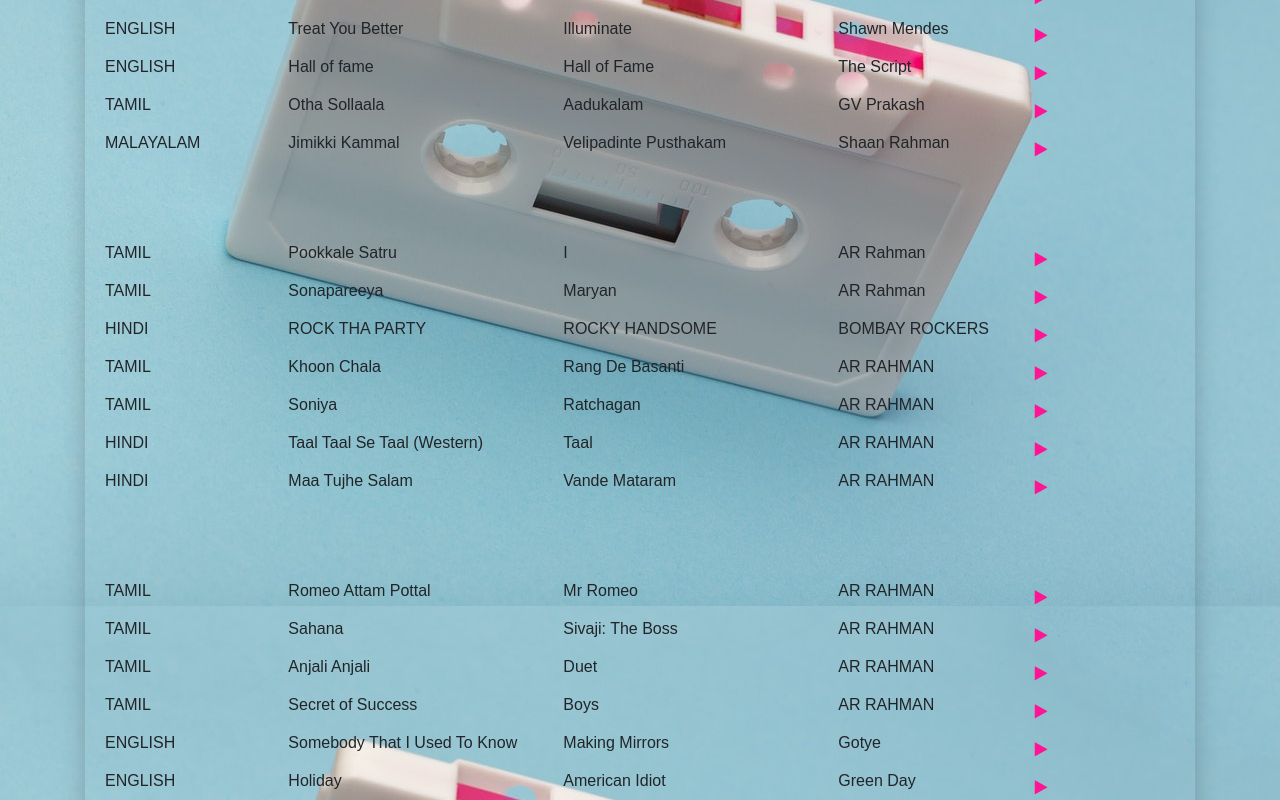
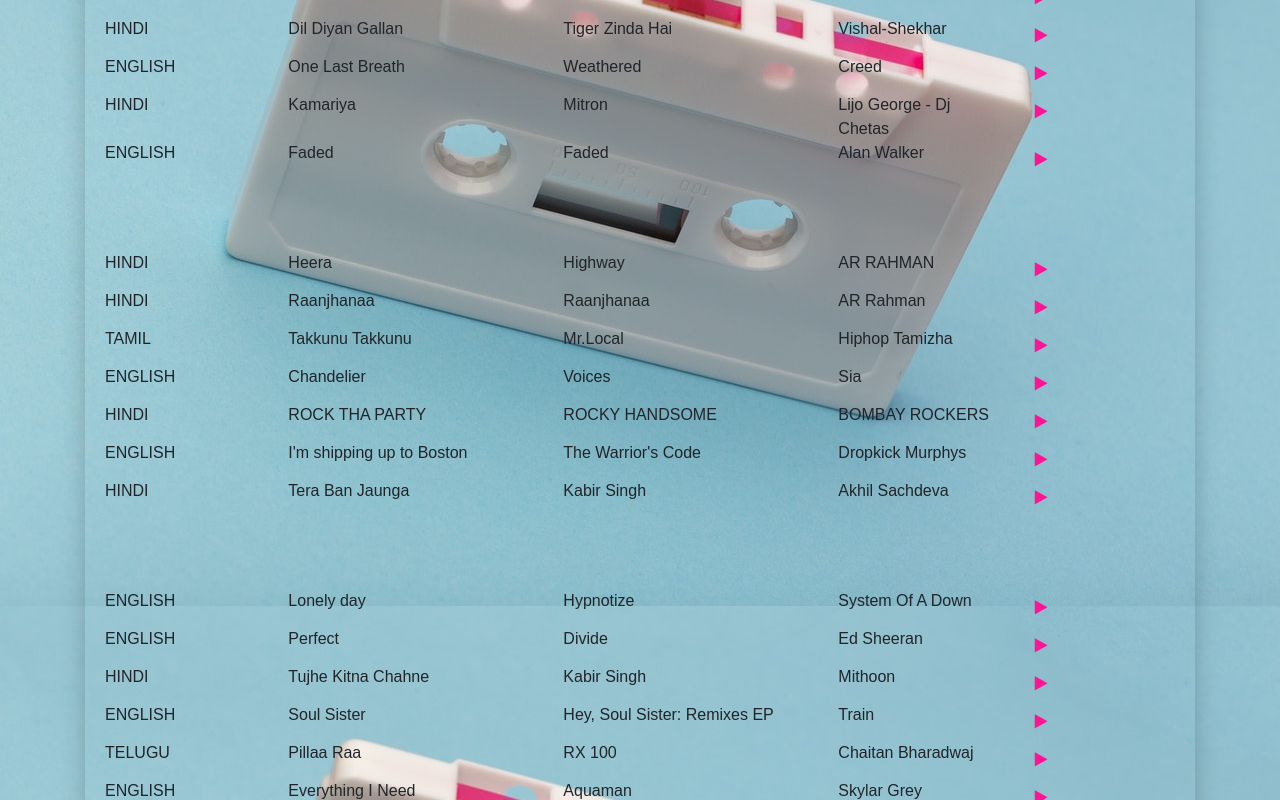
Before and after one commit to msunilhyd/lps_iterative, a React (Create React App) app: page / in a window 1280 px wide. Shown: the part 1100-1900 px from the top of the page. Built offline with nearby package versions, Linux system fonts and the light colour scheme.

Commit message:
25-Jun-20 : new daya

```diff
--- a/src/components/Playlist.js
+++ b/src/components/Playlist.js
@@ -2,10 +2,10 @@ import React, { Component } from 'react'
 import PropTypes from 'prop-types'
 import PlaylistItem from './PlaylistItem'
 import YouTubePlayer  from 'youtube-player'
+import '../css/Playlist.css'
+
 // A BETTER WAY TO INTEGRATE YOUTUBE INTO REACT NATIVE
 // https://lonelycpp.github.io/2020/03/15/react-native-youtube/
-import '../css/Playlist.css'
-
 /**
  * ReactComponent Playlist
  * Rendering a playlist
--- a/src/samples/playlists.js
+++ b/src/samples/playlists.js
@@ -3,106 +3,43 @@ const playlists = {
     slug: 'my-uber-playlist',
     title: 'My Über Playlist!',
     songs: [
+      ["Don't Fear The Reaper", 'ENGLISH', '1976', 'Blue Öyster Cult', 'RjMEzBMiTJ4', 'Agents of Fortune'],
+      ['Iris', 'ENGLISH', '1998', 'Goo Goo Dolls', 'CUbJQGqFoi0', 'City of Angels: Music from the Motion Picture'],
+      ['Whatever it takes', 'ENGLISH', '2017', 'Imagine Dragons', 'M66U_DuMCS8', 'Whatever It Takes (Miss Congeniality Remix)'],
+      ["Toxicity", 'ENGLISH', '2001', 'System Of A Down', '0ukNUCQRPkI', 'Toxicity'],
+
       ['Eastside', 'ENGLISH', '2018', 'Benny Blanco', 'KFof8aaUvGY', 'Eastside'],
-      ['Pompeii', 'ENGLISH', '2013', 'Bastille', 'ChP_alpzsH8', 'Bad Blood'],
-      ['Girls Like You', 'ENGLISH', '2018', 'Maroon 5', 'aJOTlE1K90k', 'Maroon 5'],
-      ['Happier', 'ENGLISH', '2018', 'Marshmello', 'm7Bc3pLyij0', 'Happier'],
-      ['Faded', 'ENGLISH', '2015', 'Alan Walker', 'qdpXxGPqW-Y', 'Faded'],
-      ['Chandelier', 'ENGLISH', '2014', 'Sia', '8nWdqiB6VqU', 'Voices'],
-
-      ["Don't You Worry Child", 'ENGLISH', '2012', 'Swedish House Mafia', 'rj8kxo0inp8', "Don't You Worry Child (Joris Voorn Dub)"],
       ['Fix You', 'ENGLISH', '2005', 'Coldplay', 'SYmJ_YcC_Fg', 'X&Y'],
-      ["Sultans of Swing", 'ENGLISH', '1978', 'Dire straits', '89Qg_gYqkys', ' Sultans Of Swing / Eastbound Train'],
-      ["Dream on", 'ENGLISH', '1973', 'Aerosmith', '4Y0lAQomh9g', 'Aerosmith'],
-      ["Stereo Love", 'ENGLISH', '2009', 'Edward Maya', 'sw5kcRjBkEY', 'Love Story'],
       ["Renegades", 'ENGLISH', '2015', 'X Ambassadors', '6tu4wWSbnIs', ' Renegades (Astrolith Remix)'],
-      ["Going In Blind", 'ENGLISH', '2006', 'P.O.D', 'VH4YfGDild0', 'Greatest Hits: The Atlantic Years'],
-
-      ["Rockabye", 'ENGLISH', '20120167', 'Clean Bandit', '2VDdP7lYiiI', 'Rockabye (Autograf Remix)'],
-      ["Falcon Eye", 'ENGLISH', '2017', 'Off Bloom', 'VASKfvfTePI', 'Falcon Eye'],
-      ["Fa la la", 'ENGLISH', '2011', 'Justin Bieber', 'PyoiR7jQhkg', 'Under the Mistletoe'],
-      ["Youth Of The Nation", 'ENGLISH', '2001', 'P.O.D', '1wNjBR_jZ9M', 'Satellite'],
       ["Treat You Better", 'ENGLISH', '2016', 'Shawn Mendes', 'EvDz91ZmOD0', 'Illuminate'],
       ["Hall of fame", 'ENGLISH', '2012', 'The Script', 'ds6o9in_y-o', 'Hall of Fame'],
-      ['Otha Sollaala', 'TAMIL', '2011', 'GV Prakash', 'FNLrzbv0Vdg', 'Aadukalam'],
-      ['Jimikki Kammal', 'MALAYALAM', '2017', 'Shaan Rahman', 'IvkVJt4lhGA', 'Velipadinte Pusthakam'],
-
-      ['Pookkale Satru', 'TAMIL', '2017', 'AR Rahman', 'OCsrcPizVjA', 'I'],
-      ['Sonapareeya', 'TAMIL', '2013', 'AR Rahman', 'HdBxoARI7E8', 'Maryan'],
-      ['ROCK THA PARTY', 'HINDI', '2016', 'BOMBAY ROCKERS', 'areBR3RVBVc', 'ROCKY HANDSOME'] ,
-      ['Khoon Chala', 'TAMIL', '2006', 'AR RAHMAN', 'ezfrbmJuLBM', 'Rang De Basanti'] ,
-      ['Soniya', 'TAMIL', '1997', 'AR RAHMAN', 'sHbiwr5Ue6Y', 'Ratchagan'] ,
-      ['Taal Taal Se Taal (Western)', 'HINDI', '1999', 'AR RAHMAN', 'MelMTp_dxNQ', 'Taal'] ,
-      ['Maa Tujhe Salam', 'HINDI', '1997', 'AR RAHMAN', 'e60xy-jt_zI', 'Vande Mataram'] ,
-      ['Romeo Attam Pottal ', 'TAMIL', '1996', 'AR RAHMAN', 'mbVrnZt2Eu4', 'Mr Romeo'] ,
-
-      ['Sahana', 'TAMIL', '2007', 'AR RAHMAN', 'lTPQ6i0cSZM', 'Sivaji: The Boss'] ,
-      ['Anjali Anjali ', 'TAMIL', '1994', 'AR RAHMAN', 'B_iuts4M5ZE', 'Duet'] ,
-      ['Secret of Success ', 'TAMIL', '2003', 'AR RAHMAN', 'kjOrdWcybpg', 'Boys'] ,
       ["Somebody That I Used To Know", 'ENGLISH', '2012', 'Gotye', 'Q7DtJJSVPsk', 'Making Mirrors'],
       ["Holiday", 'ENGLISH', '2004', 'Green Day', 'sO-S32xnXA0', 'American Idiot'],
+
       ["Black Sheep", 'ENGLISH', '2010', 'Metric', 'ArkDWrHmmXI', ' Scott Pilgrim vs. the World '],
       ["Whatever", 'ENGLISH', '1994', 'Oasis', 'cAa4BN_Uadc', 'Definitely Maybe'],
       ["Wicked Ones", 'ENGLISH', '2014', 'Dorothy', 'kOngAfP_2OE', 'DOROTHY'],
+      ["Chop suey", 'ENGLISH', '2001', 'System Of A Down', 'CtZ9j-UYI1w', 'Toxicity'],
+      ['Ullaallaa', 'TAMIL', '2019', 'Anirudh', 'UvQ9y4w8unE', 'Petta'],
+      ["One love", 'ENGLISH', '2002', 'Blue', 'Rc7cK0jjpL8', 'One love'],
+      ['Dil Diyan Gallan', 'HINDI', '2017', 'Vishal-Shekhar', 'mevO4I0f5lg', 'Tiger Zinda Hai'],
+
+      ['One Last Breath', 'ENGLISH', '2001', 'Creed', 'BzamjXouX5w', 'Weathered'],
+      ['Kamariya', 'HINDI', '2018', 'Lijo George - Dj Chetas', 'nfrfUSuFlow', 'Mitron'],
+      ['Faded', 'ENGLISH', '2015', 'Alan Walker', 'qdpXxGPqW-Y', 'Faded'],
+      ['Heera', 'HINDI', '2014', 'AR RAHMAN', 'xn1nhR5Ayx0', 'Highway'],
+      ['Raanjhanaa', 'HINDI', '2013', 'AR Rahman', 'OsTGp5n6w5E', 'Raanjhanaa'],
+
 
       ['Takkunu Takkunu', 'TAMIL', '2019', 'Hiphop Tamizha', '7pVoLXgQkok', 'Mr.Local'] ,
-      ['Yaanji', 'TAMIL', '2017', 'Anirudh Ravichander', 'bWK3EuroEk4', 'Vikram Vedha'] ,
-      ['Kamariya', 'HINDI', '2018', 'Lijo George - Dj Chetas', 'nfrfUSuFlow', 'Mitron'],
-      ["C'est La Vie", 'FRENCH-ARABIC', '2013', 'Cheb Khaled', 'defnPu0Jz3Y', 'Cest La Vie (Remixes)'],
-      ['Chogada', 'HINDI', '2018', 'Lijo George - Dj Chetas', 'd4OGZZ0EsAI', 'Loveyatri'],
-      ['Kanave Kanave', 'TAMIL', '2013', 'Anirudh Ravichander', 'qD53-RZpTOc', 'David'] ,
-      ['Kadhal Anukkal', 'TAMIL', '2010', 'AR RAHMAN', 'rH7VvU34NIU', 'Enthiran'],
-      ['Kundanapu Bomma ', 'TELUGU', '2010', 'AR RAHMAN', 'sgSDt4YX9P8', 'Yemaaya Chesave'],
-
-      ['Don’u Don’u Don’u', 'TAMIL', '2015', 'Anirudh', 'Y0eErsVNK-I', 'Maari'],
-      ['Naan Nee', 'TAMIL', '2014', 'Santhosh Narayanan', 'VMYWqrlB7Gc', 'Madras'],
-      ['Alladhe Siragiye', 'TAMIL', '2016', 'Anirudh', 'qLghPlhluGI', 'Rum'],
-      ['Azhagiye', 'TAMIL', '2017', 'AR Rahman', 'TFUBlO-zJGg', 'Kaatru Veliyidai'],
-      ['Engeyum Kadhal', 'TAMIL', '2011', 'Harris Jayaraj ', 'Ue0EpN0q_Kc', 'Engeyum Kadhal'],
-      ['Innum Konjam Naeram', 'TAMIL', '2013', 'AR Rahman', 'jqCh3fSNog4', 'Maryan'],
-      ['Rishte Naate', 'HINDI', '2009', 'Pritam', 'c504EGCwQlU', 'De Dana Dan'],
-      ['Sun Saathiya', 'HINDI', '2015', 'Sachin - Jigar', '_NWaYjsz3qY', 'ABCD 2'],
-      ['Kadavulae Vidai', 'TAMIL', '2016', 'Anirudh', 'Hfh_dcVaN5o', 'Rum'],
-
-      ['Ilamai Thirumbudhe', 'TAMIL', '2019', 'Anirudh', '3QKgnA4uy30', 'Petta'],
-      ['Maate Vinadhuga', 'TELUGU', '2018', 'Jakes Bejoy', 'KMocA8G_puU','Taxiwaala'],
-      ['Radha', 'HINDI', '2017', 'Pritam', 'loRj95fRX1c', 'Jab Harry Met Sejal'],
-      ["Seven nation army", 'ENGLISH', '2003', 'The White Stripes', 's2i82up9E1w', 'Elephant'],
-      ['Soch Na Sake', 'HINDI', '2015', 'Amaal Mallik', 'IQ-IzgNhvhg', 'AIRLIFT'],
-      ['Tum Mile', 'HINDI', '2015', 'Pritam', 'C0S0PMpNybM', 'Tum Mile'],
-
-      ["Chop suey", 'ENGLISH', '2001', 'System Of A Down', 'CtZ9j-UYI1w', 'Toxicity'],
-      ['Ullaallaa', 'TAMIL', '2019', 'Anirudh', 'UvQ9y4w8unE', 'Petta'],
-      ["Toxicity", 'ENGLISH', '2001', 'System Of A Down', '0ukNUCQRPkI', 'Toxicity'],
-      ["One love", 'ENGLISH', '2002', 'Blue', 'Rc7cK0jjpL8', 'One love'],
-      ['Dil Diyan Gallan', 'HINDI', '2017', 'Vishal-Shekhar', 'mevO4I0f5lg', 'Tiger Zinda Hai'],
-      ['Andamaina Premarani', 'TELUGU', '1994', 'A. R. Rahman', 'kqXTFX4mNOg','Premikudu'],
-      ["Hips don't lie", 'ENGLISH', '2005', 'Shakira', 'q0V1yQueYwY', 'Oral Fixation Vol. 2'],
-
-      ['Channa Mereya', 'HINDI', '2016', 'Pritam', 'bzSTpdcs-EI', 'Ae Dil Hai Mushkil'],
-      ['Emai Poyave','TELUGU','2018','Vishal Chandrasekhar','QfF5ceRzrqI','Padi Padi Leche Manasu'],
-      ['Judaai','HINDI','2011','Sachin-Jigar','5Dnv-nIlwWo','Badlapur'],
-      ["Icky thump", 'ENGLISH', '2007', 'The White Stripes', 'm1KyC_LzvzQ', 'Icky Thump'],
-
-      ['Padi Padi Leche Manasu','TELUGU','2018','Vishal Chandrasekhar','uNLX3CffxTE','Padi Padi Leche Manasu'],
-      ['Stiches', 'ENGLISH', '2015', 'Shawn Mendes', 'M_yYWMOKjvE', 'Stitches (Seeb Remix)'],
-      ['Sucker', 'ENGLISH', '2019', 'Jonas Brothers', 'Ty0WEJvlljs', 'Happiness Begins'],
-      ['Hawayein', 'HINDI', '2017', 'Pritam', 'cYOB941gyXI', 'Jab Harry Met Sejal'],
-      ['Shape of you', 'ENGLISH', '2017', 'Ed Sheeran', 'VJ2rlci9PE0', 'Shape of You (Stormzy Remix)'],
+      ['Chandelier', 'ENGLISH', '2014', 'Sia', '8nWdqiB6VqU', 'Voices'],
+      ['ROCK THA PARTY', 'HINDI', '2016', 'BOMBAY ROCKERS', 'areBR3RVBVc', 'ROCKY HANDSOME'] ,
 
 
-      ['Starboy', 'ENGLISH', '2016', 'The Weeknd', 'dMMUH_ZpbB0', 'Starboy'],
-      ['Lighters', 'ENGLISH', '2011', 'Bad Meets Evil', 'qJHiMGomJ_A', 'Hell: The Sequel'],
-      ['Here without you', 'ENGLISH', '2002', '3 Doors Down', 'NxBl_q_NDas', 'Away from the Sun'],
-      ['Teri Deewani', 'HINDI', '2016', 'Kailash Kher', 'F_F6yC87-ts', 'Best of Bollywood: Sufi'],
       ["I'm shipping up to Boston", 'ENGLISH', '2005', 'Dropkick Murphys', '1IIkaH2pY50', "The Warrior's Code"],
-      ['Cheap Thrills', 'ENGLISH', '2016', 'Sia', 'nEIHHydwec8', 'This Is Acting'],
       ['Tera Ban Jaunga', 'HINDI', '2019', 'Akhil Sachdeva', '39BOqZO8xaM', 'Kabir Singh'],
       ["Lonely day", 'ENGLISH', '2005', 'System Of A Down', '9VBiJvJfC0Q', 'Hypnotize'],
 
-      ['My Love', 'ENGLISH', '2000', 'Westlife', 'btUTQeto940', 'Coast to Coast'],
-      ['Wake Me Up', 'ENGLISH', '2013', 'Avicii', 'yVjjuOqMQIw', 'True'],
-      ['Tung Tung Baje', 'HINDI', '2015', '	Sneha Khanwalkar', 'u2VhHGAtr4g', 'Singh Is Bliing'],
       ['Perfect', 'ENGLISH', '2017', 'Ed Sheeran', 'iKzRIweSBLA', 'Divide'],
       ['Tujhe Kitna Chahne', 'HINDI', '2019', 'Mithoon', 'ABsafzlQN9Q', 'Kabir Singh'],
 
@@ -121,14 +58,63 @@ const playlists = {
       ['Tukur Tukur', 'HINDI', '2015', 'Pritam', 'hp0g6p2jjvo', 'Dilwale'],
       ['Bhaag DK Bose', 'HINDI', '2011', 'Ram Sampath', 'Vc1NR-cMchc', 'Delhi Belly'],
       ['Maahi Ve', 'HINDI', '2014', 'A.R Rahman', 'S1aQhVUy_9g', ' Highway'],
-      ['Beautiful', 'ENGLISH', '2009', 'Eminem', 'WDsWiUObdes', 'Relapse'],
 
-      ['Zaalima', 'HINDI', '2017', 'Ram Sampath', 'hhdSyBHuI88', 'Raees'],
-      ['Magic', 'ENGLISH', '2014', 'Coldplay', '1PvBc2TOpE4', 'A Head Full of Dreams '],
+      ['Sun Saathiya', 'HINDI', '2015', 'Sachin - Jigar', '_NWaYjsz3qY', 'ABCD 2'],
+      ['Kadavulae Vidai', 'TAMIL', '2016', 'Anirudh', 'Hfh_dcVaN5o', 'Rum'],
+
+
+      ['Khoon Chala', 'TAMIL', '2006', 'AR RAHMAN', 'ezfrbmJuLBM', 'Rang De Basanti'] ,
+      ['Chogada', 'HINDI', '2018', 'Lijo George - Dj Chetas', 'd4OGZZ0EsAI', 'Loveyatri'],
+      ['Kanave Kanave', 'TAMIL', '2013', 'Anirudh Ravichander', 'qD53-RZpTOc', 'David'] ,
+
+      ["Falcon Eye", 'ENGLISH', '2017', 'Off Bloom', 'VASKfvfTePI', 'Falcon Eye'],
+      ["Fa la la", 'ENGLISH', '2011', 'Justin Bieber', 'PyoiR7jQhkg', 'Under the Mistletoe'],
+      ['Rishte Naate', 'HINDI', '2009', 'Pritam', 'c504EGCwQlU', 'De Dana Dan'],
+      ['Engeyum Kadhal', 'TAMIL', '2011', 'Harris Jayaraj ', 'Ue0EpN0q_Kc', 'Engeyum Kadhal'],
+      ['Don’u Don’u Don’u', 'TAMIL', '2015', 'Anirudh', 'Y0eErsVNK-I', 'Maari'],
+      ['Naan Nee', 'TAMIL', '2014', 'Santhosh Narayanan', 'VMYWqrlB7Gc', 'Madras'],
+      ['Alladhe Siragiye', 'TAMIL', '2016', 'Anirudh', 'qLghPlhluGI', 'Rum'],
+
+      ['Channa Mereya', 'HINDI', '2016', 'Pritam', 'bzSTpdcs-EI', 'Ae Dil Hai Mushkil'],
+      ['Emai Poyave','TELUGU','2018','Vishal Chandrasekhar','QfF5ceRzrqI','Padi Padi Leche Manasu'],
+      ['Judaai','HINDI','2011','Sachin-Jigar','5Dnv-nIlwWo','Badlapur'],
+      ['Padi Padi Leche Manasu','TELUGU','2018','Vishal Chandrasekhar','uNLX3CffxTE','Padi Padi Leche Manasu'],
+      ['Stiches', 'ENGLISH', '2015', 'Shawn Mendes', 'M_yYWMOKjvE', 'Stitches (Seeb Remix)'],
+      ['Sucker', 'ENGLISH', '2019', 'Jonas Brothers', 'Ty0WEJvlljs', 'Happiness Begins'],
+      ['Hawayein', 'HINDI', '2017', 'Pritam', 'cYOB941gyXI', 'Jab Harry Met Sejal'],
+
+
+      ['Ilamai Thirumbudhe', 'TAMIL', '2019', 'Anirudh', '3QKgnA4uy30', 'Petta'],
+      ['Maate Vinadhuga', 'TELUGU', '2018', 'Jakes Bejoy', 'KMocA8G_puU','Taxiwaala'],
+      ['Radha', 'HINDI', '2017', 'Pritam', 'loRj95fRX1c', 'Jab Harry Met Sejal'],
+      ["Seven nation army", 'ENGLISH', '2003', 'The White Stripes', 's2i82up9E1w', 'Elephant'],
+      ['Soch Na Sake', 'HINDI', '2015', 'Amaal Mallik', 'IQ-IzgNhvhg', 'AIRLIFT'],
+
+      ['Inconsolable', 'ENGLISH', '2007', 'Backstreet Boys', 'c3955-vJ5Nw', 'Unbreakable'],
+      ['Forever young', 'ENGLISH', '2005', 'Youth Group', 'Nzdt9vBvSDE', 'The O.C.'],
+      ['The Saltwater Room', 'ENGLISH', '2008', 'Adam Young', 'qMp3TIVYwwk', 'Maybe', 'I am Dreaming'],
+      ['Nachave Nizam Pori ', 'TELUGU', '2004', 'Devi Sri Prasad', 'xR85zCreXUo', 'Varsham'],
       ['Beera', 'HINDI', '2010', 'A.R Rahman', '9oN4ePKC0MQ', 'Raavan'],
       ['See You Again', 'ENGLISH', '2010', 'Charlie Puth', 'RgKAFK5djSk', 'See You Again'],
       ['Moongil Thottam', 'TAMIL', '2013', 'A.R Rahman', 'IOA4-EIhtLA', 'Kadal'],
-      ['Sky full of stars', 'ENGLISH', '2014', 'Coldplay', 'ot_snHDVTUU', 'Ghost Stories'],
+
+      ['Girls Like You', 'ENGLISH', '2018', 'Maroon 5', 'aJOTlE1K90k', 'Maroon 5'],
+      ['Happier', 'ENGLISH', '2018', 'Marshmello', 'm7Bc3pLyij0', 'Happier'],
+      ['Starboy', 'ENGLISH', '2016', 'The Weeknd', 'dMMUH_ZpbB0', 'Starboy'],
+      ['Lighters', 'ENGLISH', '2011', 'Bad Meets Evil', 'qJHiMGomJ_A', 'Hell: The Sequel'],
+      ['Here without you', 'ENGLISH', '2002', '3 Doors Down', 'NxBl_q_NDas', 'Away from the Sun'],
+      ['Teri Deewani', 'HINDI', '2016', 'Kailash Kher', 'F_F6yC87-ts', 'Best of Bollywood: Sufi'],
+      ['Cheap Thrills', 'ENGLISH', '2016', 'Sia', 'nEIHHydwec8', 'This Is Acting'],
+
+      ['My Love', 'ENGLISH', '2000', 'Westlife', 'btUTQeto940', 'Coast to Coast'],
+      ['Tung Tung Baje', 'HINDI', '2015', '	Sneha Khanwalkar', 'u2VhHGAtr4g', 'Singh Is Bliing'],
+      ['Magic', 'ENGLISH', '2014', 'Coldplay', '1PvBc2TOpE4', 'A Head Full of Dreams '],
+      ['Tum Mile', 'HINDI', '2015', 'Pritam', 'C0S0PMpNybM', 'Tum Mile'],
+      ['Yaanji', 'TAMIL', '2017', 'Anirudh Ravichander', 'bWK3EuroEk4', 'Vikram Vedha'] ,
+
+      ["Icky thump", 'ENGLISH', '2007', 'The White Stripes', 'm1KyC_LzvzQ', 'Icky Thump'],
+      ['Shape of you', 'ENGLISH', '2017', 'Ed Sheeran', 'VJ2rlci9PE0', 'Shape of You (Stormzy Remix)'],
+
 
       ['Kun Faya Kun', 'HINDI', '2011', 'A.R Rahman', '0RDI9CMilhk', ' Rockstar'],
       ['Dil Ye Bekarar Kyun Hai', 'HINDI', '2012', 'Pritam', '5oKFcSeHTSU', ' Players'],
@@ -142,7 +128,6 @@ const playlists = {
       ['Love me like you do', 'ENGLISH', '2015', 'Ellie Goulding', '725WlG1idPc', 'DELIRIUM'],
       ['Allah Maaf Kare', 'HINDI', '2011', 'Pritam', 'BhtHOzkQRpI', 'Desi Boyz'],
       ['Burn', 'ENGLISH', '2013', 'Ellie Goulding', 'J5f27dW_AS0', 'Halcyon Days'],
-      ['Aalaporaan Thamizhan', 'TAMIL', '2017', 'A.R Rahman', '3XmrZaVVUpc', 'Mersal'],
       ['Danza Kuduro', 'Portuguese', '2010', 'Don Omar', 'YPlZ-nJewRE', 'Don Omar Presents: Meet the Orphans'],
       ['Abhi Mujh Mein Kahin', 'HINDI', '2012', 'Ajay-Atul', 'oWKgpB2zpgw', 'Agneepath'],
 
@@ -184,9 +169,7 @@ const playlists = {
       ['Airplanes', 'ENGLISH', '2010', ' B.o.B', 'Yy2aIH4XYpg', 'B.o.B Presents: The Adventures of Bobby Ra'],
 
       ['Ey Hairathe', 'HINDI', '2007', 'A. R. Rahman', '038jmlSH3iM', 'Guru'],
-      ['Hymn For The Weekend', 'ENGLISH', '2015', 'Coldplay', 'YykjpeuMNEk', 'A Head Full of Dreams'],
       ['Cheliya Cheliya', 'TELUGU', '2001', 'Mani Sharma', '_ruDPvH9_Eg', 'Kushi'],
-      ['Space Bound', 'ENGLISH', '2010', ' Eminem', 'JByDbPn6A1o', 'Recovery'],
       ['Kabhi Neem Neem', 'HINDI', '2004', 'A. R. Rahman', 'ALQ7MLtEwtI', 'Yuva'],
       ["When I'm Gone", 'ENGLISH', '2005', 'Eminem', '1wYNFfgrXTI', "When I'm Gone"],
 
@@ -196,15 +179,11 @@ const playlists = {
       ['Roja Kadale', 'TAMIL', '2015', 'Harris Jayaraj', '9hVjc3sUSjA', 'Anegan'],
       ['Dynamite', 'ENGLISH', '2009', 'Taio Cruz', 'XEh3zWQWuEk', 'Rokstarr '],
       ['Deivangal Ingae', 'TAMIL', '2015', 'Harris Jayaraj', 'K5yJ7eVMRUA', 'Anegan'],
-      ["DJ Got Us Fallin' In Love", 'ENGLISH', '2010', 'Usher', 'C-dvTjK_07c', 'Versus'],
 
       ['Afghan Jalebi', 'HINDI', '2015', 'Pritam', 'V_92Ry6aKe0', 'Phantom'],
       ['All Of The Lights', 'ENGLISH', '2010', 'Kanye West', 'HAfFfqiYLp0', 'My Beautiful Dark Twisted Fantasy'],
       ['Sawan Aaya Hai', 'HINDI', '2014', 'Tony Kakkar', 'B5_6jfGsyjA', ' Creature 3D'],
       ['Numb', 'ENGLISH', '2003', 'Linkin Park', '8P0vKLHbtMg', 'Meteora'],
-      ['Wake Me up When September Ends', 'ENGLISH', '2004', 'Green Day', 'ulRXvH8VOl8', 'American Idiot'],
-
-      ['21 Guns', 'ENGLISH', '2004', 'Green Day', 'w29aq_sgwxw', '21 Guns'],
       ['Enduko Madi', 'TELUGU', '2009', 'Achu & Dharan', '9sdzCtElP-8', 'Neenu Meeku Thelusa'],
       ['Cheerleader', 'ENGLISH', '2014', 'Omi', 'jGflUbPQfW8', 'Me 4 U'],
       ['Preyasi Kaavu', 'TELUGU', '2005', 'Mahesh Shankar', 'IXvri75YEPM', 'Vennela'],
@@ -217,8 +196,6 @@ const playlists = {
       ['Chahoon Bhi Toh', 'HINDI', '2011', 'Harris Jayaraj', 'SIfEDWGVwLs', 'Force'],
       ['O My Friend', 'TELUGU', '2007', 'Mickey J. Meyer', 'nYVrSXmdKNk', 'Happy Days'],
       ['Hey Ya!', 'HINDI', '2010', 'Shankar-Ehsaan-Loy', 'wLH4rrmIT60', 'Karthik Calling Karthik'],
-      ['Ok Anesa', 'TELUGU', '2008', 'Mickey J. Meyer', '7saoh3n0fjY', 'Kothabangarulokam '],
-      ['Singappenney', 'TAMIL', '2019', 'A.R Rahman', 'IiUNRYQ1Cak', 'Bigil'],
 
       ['Sarvam Thaala Mayam', 'TAMIL', '2019', 'A.R Rahman', 'd3OZVsHG9TM', 'Sarvam Thaala Mayam'],
       ['Airplanes Pt II', 'ENGLISH', '2010', ' B.o.B', 'MK29MlRUt48', 'B.o.B Presents: The Adventures of Bobby Ray'],
@@ -235,7 +212,6 @@ const playlists = {
       ['The Monster', 'ENGLISH', '2010', 'Eminem', 'EHkozMIXZ8w', 'The Marshall Mathers LP 2'],
       ['Orasaadha', 'TAMIL', '2018', 'Vivek–Mervin', '93Y_eCwdR5k', 'The Tamil EDM Mixtape'],
       ['Bailando', 'ENGLISH', '2013', 'Enrique Iglesias', 'b8I-7Wk_Vbc', 'Bailando (Remixes)'],
-      ['Udhungada Sangu', 'TAMIL', '2014', 'Anirudh Ravichander', 'RCXzH27eOIA', 'Velai Illa Pattadhaari'],
       ['Nee Yadalo Naaku', 'TELUGU', '2010', 'Yuvan Shankar Raja', 'VffosKXVZoY', 'Awaara'],
       ['Thalli Pogathey', 'TAMIL', '2016', 'A. R. Rahman', 'IarsrX60bZw', 'Achcham Yenbadhu Madamaiyada'],
 
@@ -248,14 +224,14 @@ const playlists = {
       ['Po Indru Neeyaga', 'TAMIL', '2014', 'Anirudh Ravichander', 'ADJSD_oh5nU', 'Velai Illa Pattadhaari'],
 
       ['Now We Are Free', ' ENGLISH', '2000', ' Hans Zimmer', 'PvrDI6U0mE4', 'Gladiator'],
-      ['Incomplete', 'ENGLISH', '2007', ' Backstreet Boys', 'QszbpWMsI5M', 'Insomniac'],
+      ['Incomplete', 'ENGLISH', '2007', ' Backstreet Boys', 'QszbpWMsI5M', 'Never Gone'],
       ['Roobaroo', 'HINDI', '2006', 'A. R. Rahman', 'BrfRB6aTZlM', 'Rang De Basanti'],
-      ['I want it that way', ' ENGLISH', '2007', ' Backstreet Boys', 'MwdSvchtKeA', 'Insomniac'],
+      ['I want it that way', ' ENGLISH', '2007', ' Backstreet Boys', 'MwdSvchtKeA', 'Millennium'],
       ['Yaarumilla', 'TAMIL', '2014', 'A. R. Rahman', 'idZ-5amTsHA', 'Kaaviyathalaivan'],
       ['My Life Be Like', 'ENGLISH', '2002', 'Grits', '83mhHOytg4U', 'The Art of Translation'],
       ['Tera Hone Laga Hoon', 'HINDI', '2009', 'Pritam', 'rTuxUAuJRyY', 'Ajab Prem Ki Ghazab Kahani'],
 
-      ['Something That I Already Know', ' ENGLISH', '2007', ' Backstreet Boys', 'm291VyX5dTQ', 'Insomniac'],
+      ['Something That I Already Know', ' ENGLISH', '2007', ' Backstreet Boys', 'm291VyX5dTQ', 'Unbreakable'],
       ['Tu Jaane Na', 'HINDI', '2009', 'Pritam', 'P8PWN1OmZOA', 'Ajab Prem Ki Ghazab Kahani'],
       ['Kaatu Mooliyo', 'MALAYALAM', '2015', 'eShaan Rahman', 'vilA6jt5w6Y', 'Ohm Shanthi Oshaana'],
       ['2U', 'ENGLISH', '2017', 'Justin Bieber', '3QAOqZPJgZE', '2U'],
@@ -320,26 +296,49 @@ const playlists = {
       ['Rude', 'ENGLISH', '2013', 'MAGIC!', 'aRtJqhe6YaY', 'Rude'],
       ['Preminche Premava', 'TELUGU', '2006', 'A. R. Rahman', 'FR3Febey_lI', 'Sillunu Nuvvu Nenu Prema'],
 
-      ['Pedavi Datani', 'TELUGU', '1999', 'Ramana Gogula', 'x6sO_Ew93LY', '1999'],
-      ['Chiguraku', 'TELUGU', '2004', 'Mani Sharma', 'Q0cugVv3K2Y', 'Gudumba Shankar'],
-      ['The Saltwater Room', 'ENGLISH', '2008', 'Adam Young', 'qMp3TIVYwwk', 'Maybe', 'I am Dreaming'],
+      ['Sahana', 'TAMIL', '2007', 'AR RAHMAN', 'lTPQ6i0cSZM', 'Sivaji: The Boss'] ,
+      ['Anjali Anjali ', 'TAMIL', '1994', 'AR RAHMAN', 'B_iuts4M5ZE', 'Duet'] ,
+      ['Secret of Success ', 'TAMIL', '2003', 'AR RAHMAN', 'kjOrdWcybpg', 'Boys'] ,
+      ["C'est La Vie", 'FRENCH-ARABIC', '2013', 'Cheb Khaled', 'defnPu0Jz3Y', 'Cest La Vie (Remixes)'],
+
+
       ['Edhuta Nilichindhi', 'TELUGU', '2008', 'Kamalakar', 'rXumims1q98', 'Vaana'],
-      ['Inconsolable', 'ENGLISH', '2007', 'Backstreet Boys', 'c3955-vJ5Nw', 'Insomniac'],
       ['Nuvve Nuvve', 'TELUGU', '2015', 'S. S. Thaman', 'B-mW-XIYHGk', 'Kick 2'],
       ['Chirugali Veechane', 'TELUGU', '2003', 'Ilaiyaraaja', '9gC9ysiI2vA', 'Siva Putrudu '],
-      ['Nachave Nizam Pori ', 'TELUGU', '2004', 'Devi Sri Prasad', 'xR85zCreXUo', 'Varsham'],
-      ['Bagundey Bagundey', 'TELUGU', '2008', 'Vishal-Shekhar', 'VKRF3Y7Kfbc', 'Chintakayala Ravi'],
-      ['Forever young', 'ENGLISH', '2005', 'Youth Group', 'Nzdt9vBvSDE', 'The O.C.'],
-      ['Andala Akasamantha', 'TELUGU', '2005', 'Vidyasagar', 'Rp6ivvw89y8', 'Chandramukhi'],
-      ['Neeve', 'TELUGU', '2010', 'G.V. Prakash Kumar', '0Olv8zM_rps', 'Darling'],
-      ['One Last Breath', 'ENGLISH', '2001', 'Creed', 'BzamjXouX5w', 'Weathered'],
       ['Ayyayo', 'TAMIL', '2011', 'G.V.Prakash Kumar', 'uxb-TMoqb9k', 'Aadukalam'],
-      ['Heera', 'HINDI', '2014', 'AR RAHMAN', 'xn1nhR5Ayx0', 'Highway'],
-      ['O Sona', 'TELUGU', '1999', 'Deva', '5X-NctqvcBU', 'Vaali'],
+
       ['Mellaga Mellaga', 'TELUGU', '1995', 'Deva', '_C_3rZDdSAY', 'Asha Asha Asha'],
-      ['Raanjhanaa', 'HINDI', '2013', 'AR Rahman', 'OsTGp5n6w5E', 'Raanjhanaa'],
-      ['Viva La Vida', 'ENGLISH', '2008', 'Coldplay', 'dvgZkm1xWPE', 'Viva La Vida or Death and All His Friends'],
+      ['Kundanapu Bomma ', 'TELUGU', '2010', 'AR RAHMAN', 'sgSDt4YX9P8', 'Yemaaya Chesave'],
 
+      ['Azhagiye', 'TAMIL', '2017', 'AR Rahman', 'TFUBlO-zJGg', 'Kaatru Veliyidai'],
+      ['Andamaina Premarani', 'TELUGU', '1994', 'A. R. Rahman', 'kqXTFX4mNOg','Premikudu'],
+      ['Innum Konjam Naeram', 'TAMIL', '2013', 'AR Rahman', 'jqCh3fSNog4', 'Maryan'],
+      ["Sultans of Swing", 'ENGLISH', '1978', 'Dire straits', '89Qg_gYqkys', ' Sultans Of Swing / Eastbound Train'],
+      ["Stereo Love", 'ENGLISH', '2009', 'Edward Maya', 'sw5kcRjBkEY', 'Love Story'],
+      ["Going In Blind", 'ENGLISH', '2006', 'P.O.D', 'VH4YfGDild0', 'Greatest Hits: The Atlantic Years'],
+      ['Pompeii', 'ENGLISH', '2013', 'Bastille', 'ChP_alpzsH8', 'Bad Blood'],
+
+      ["Youth Of The Nation", 'ENGLISH', '2001', 'P.O.D', '1wNjBR_jZ9M', 'Satellite'],
+      ["Rockabye", 'ENGLISH', '20120167', 'Clean Bandit', '2VDdP7lYiiI', 'Rockabye (Autograf Remix)'],
+
+      ['Otha Sollaala', 'TAMIL', '2011', 'GV Prakash', 'FNLrzbv0Vdg', 'Aadukalam'],
+      ['Jimikki Kammal', 'MALAYALAM', '2017', 'Shaan Rahman', 'IvkVJt4lhGA', 'Velipadinte Pusthakam'],
+      ["Dream on", 'ENGLISH', '1973', 'Aerosmith', '4Y0lAQomh9g', 'Aerosmith'],
+
+
+      ['Pookkale Satru', 'TAMIL', '2017', 'AR Rahman', 'OCsrcPizVjA', 'I'],
+      ['Sonapareeya', 'TAMIL', '2013', 'AR Rahman', 'HdBxoARI7E8', 'Maryan'],
+      ['Soniya', 'TAMIL', '1997', 'AR RAHMAN', 'sHbiwr5Ue6Y', 'Ratchagan'] ,
+      ['Taal Taal Se Taal (Western)', 'HINDI', '1999', 'AR RAHMAN', 'MelMTp_dxNQ', 'Taal'] ,
+      ['Ok Anesa', 'TELUGU', '2008', 'Mickey J. Meyer', '7saoh3n0fjY', 'Kothabangarulokam '],
+      ['Singappenney', 'TAMIL', '2019', 'A.R Rahman', 'IiUNRYQ1Cak', 'Bigil'],
+
+      ['Romeo Attam Pottal ', 'TAMIL', '1996', 'AR RAHMAN', 'mbVrnZt2Eu4', 'Mr Romeo'] ,
+
+
+      ['Wake Me up When September Ends', 'ENGLISH', '2004', 'Green Day', 'ulRXvH8VOl8', 'American Idiot'],
+
+      ['21 Guns', 'ENGLISH', '2004', 'Green Day', 'w29aq_sgwxw', '21 Guns'],
 
       // ['Maga Dheera', 'TELUGU', '1999', 'A. R. Rahman', '7y2Ub1K925M', 'Oke Okkadu'] ,
       // ['Sarele Vooruko', 'TELUGU', '1996', 'Sri Kommineni', 'AHqGPlZ6wg0', 'Little Soldiers'] ,
```
Also changed, not shown: 8 other files (tests, documents, lock files or other folders).
